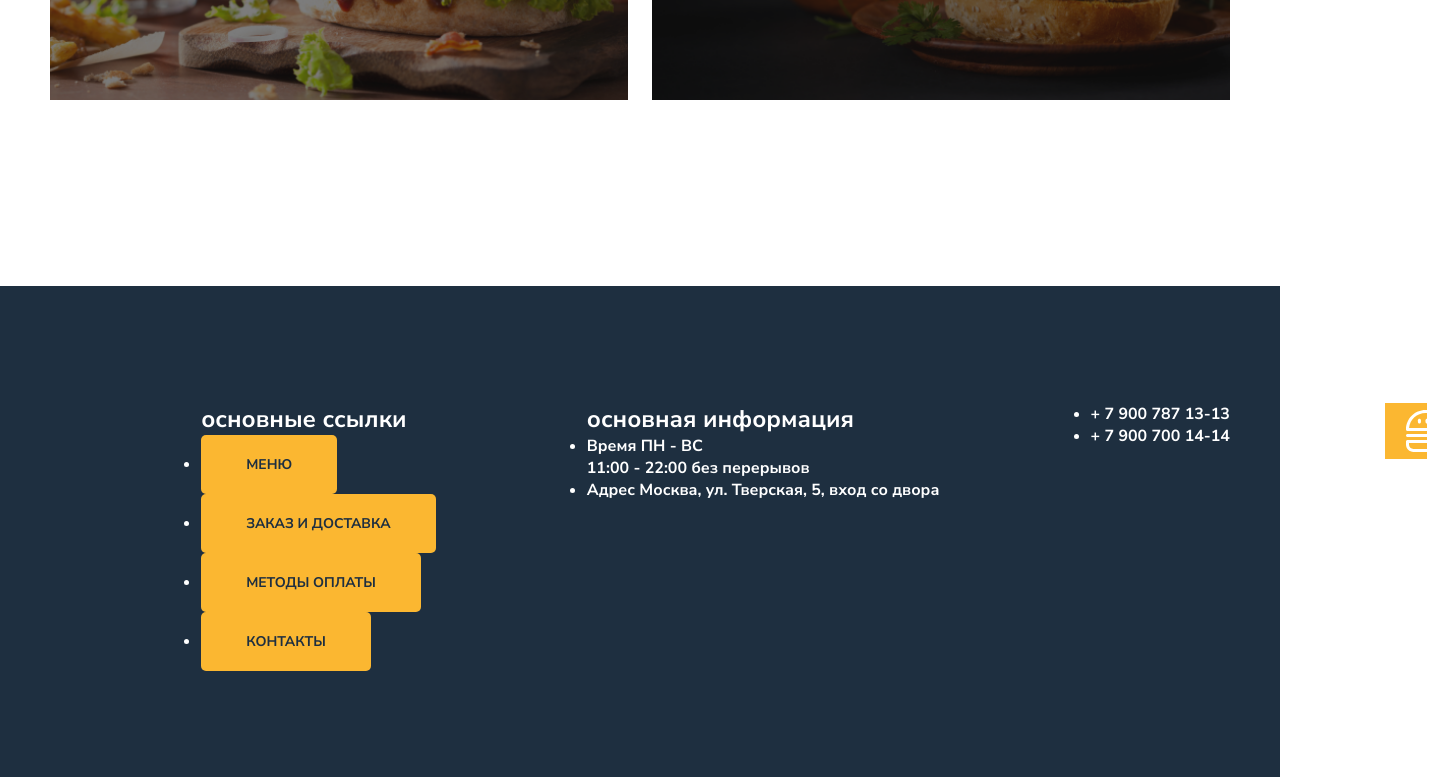
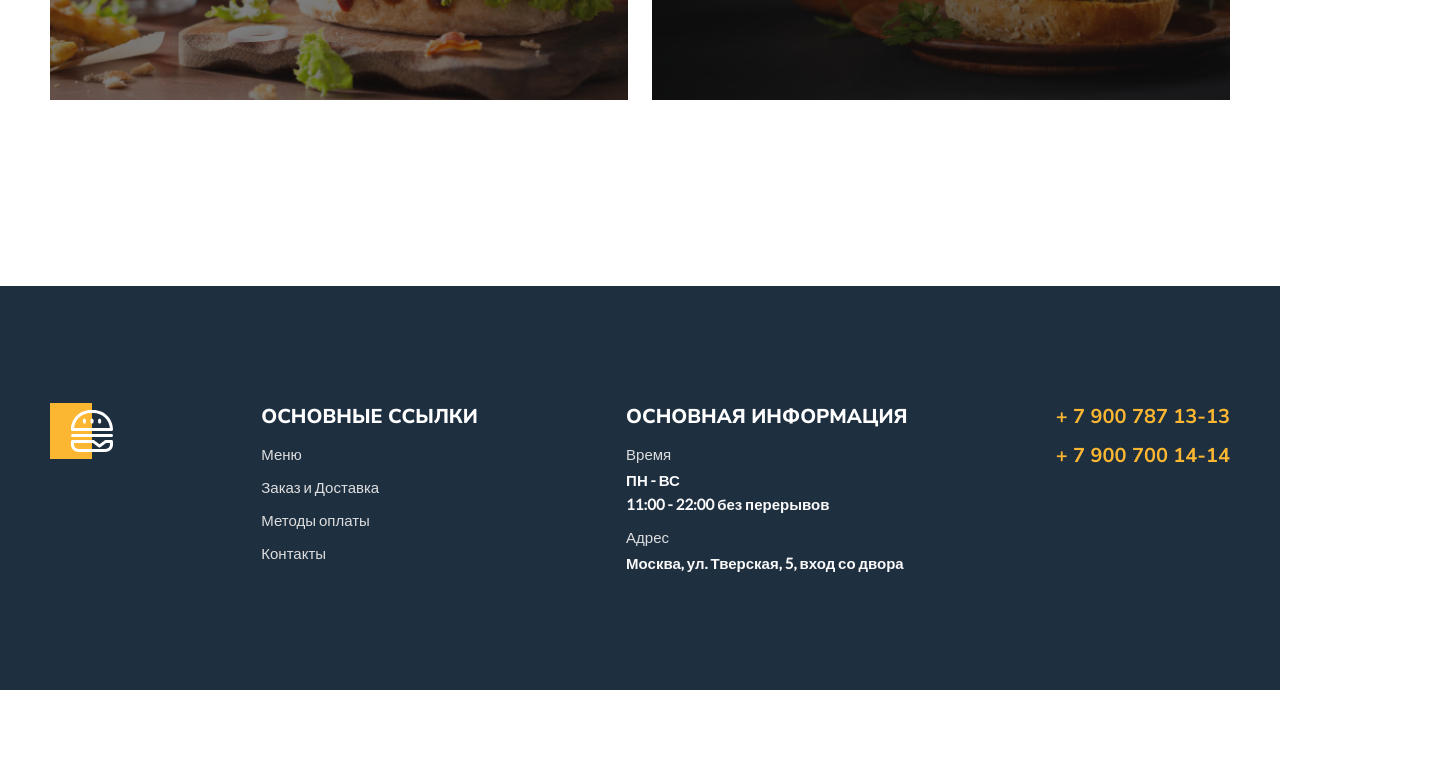
Before and after one commit to NataliiaBreus/Page_Burger, a plain HTML site: page index.html in a window 1280 px wide. Shown: the part 1310-2087 px from the top of the page, 1448 px wide, since content can reach past the window. After the commit the page ends 2000 px from the top, so only its background shows below. Drawn offline with Linux system fonts and the light colour scheme.

Commit message:
added styles

```diff
--- a/style/main.css
+++ b/style/main.css
@@ -44,7 +44,8 @@ h1 span {
   line-height: 1.4;
   margin-bottom: 42px;
 }
-a {
+.main a,
+.promo a {
   color: #1E2F40;
   background-color: #FBB731;
   border-radius: 5px;
@@ -66,7 +67,7 @@ a {
   height: 100%;
   background: linear-gradient(2.42deg, #F37335 -19.6%, #FBB731 100.79%, #FDC830 100.79%);
 }
-img {
+.main img {
   width: 829px;
   position: absolute;
   right: -168px;
@@ -136,3 +137,42 @@ img {
   width: 63px;
   height: 56px;
 }
+.item {
+  flex: 0 0 auto;
+}
+.item h2 {
+  font-size: 20px;
+  font-weight: 800;
+  text-transform: uppercase;
+  margin-bottom: 12px;
+}
+.item ul,
+.tel ul {
+  list-style-type: none;
+}
+.item li {
+  margin-bottom: 9px;
+  font-family: 'Lato', sans-serif;
+  font-size: 15px;
+  color: #FAF9F9;
+  font-weight: 700;
+  line-height: 24px;
+}
+.item a {
+  color: #DEDEDE;
+  text-decoration: none;
+  font-weight: 400;
+}
+.item span {
+  color: #DEDEDE;
+  display: block;
+  font-weight: 400;
+  margin-bottom: 2px;
+}
+.tel ul {
+  font-size: 20px;
+  color: #FBB731;
+}
+.tel li {
+  margin-bottom: 12px;
+}
```
